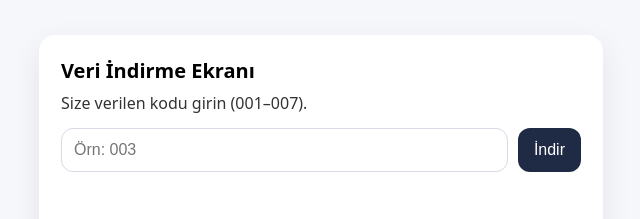
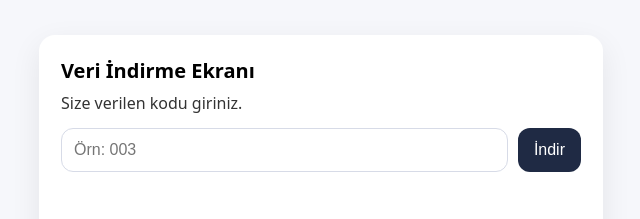
Before and after one commit to alperenyandi/sinav_veri_indir, a plain HTML site: page index.html in a window 1280 px wide. Shown: the part 184-403 px from the top of the page, 319-959 px from the left. Drawn offline with Linux system fonts and the light colour scheme.

Commit message:
Update index.html
Metin düzeltme

```diff
--- a/index.html
+++ b/index.html
@@ -9,7 +9,7 @@
 <body>
   <main class="card">
     <h1>Veri İndirme Ekranı</h1>
-    <p>Size verilen kodu girin (001–007).</p>
+    <p>Size verilen kodu giriniz.</p>
 
     <div class="row">
       <input id="codeInput" type="text" inputmode="numeric" maxlength="3" placeholder="Örn: 003" />
```
